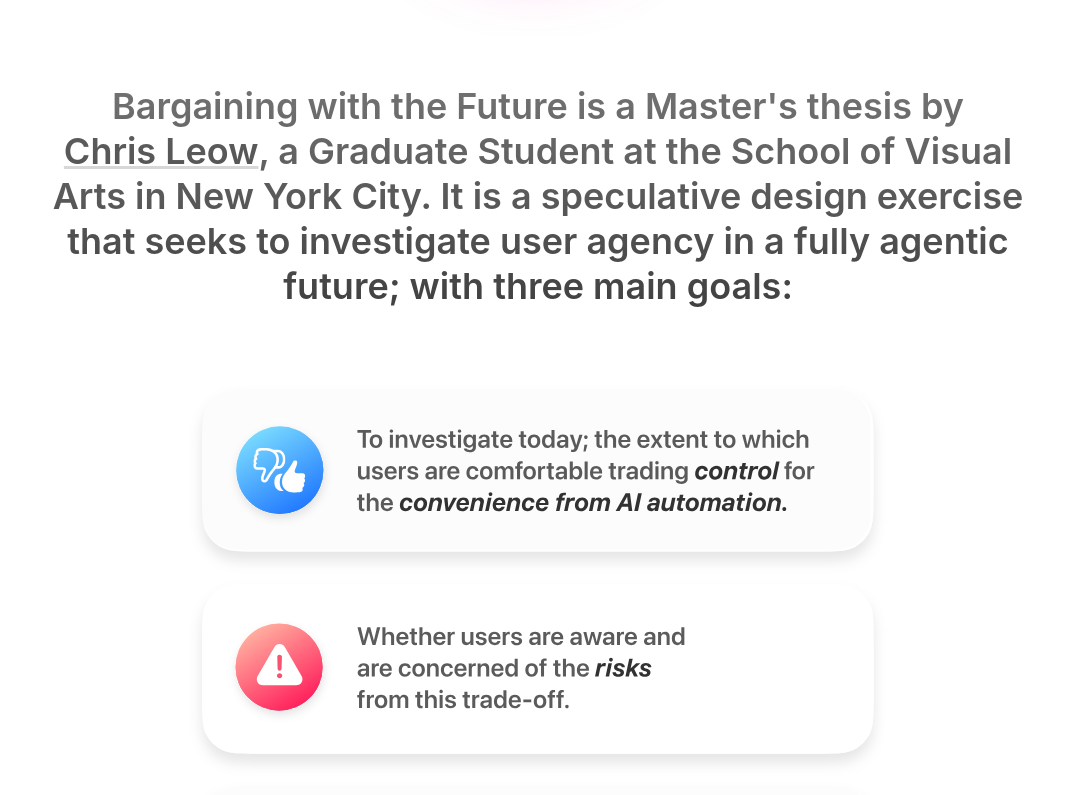
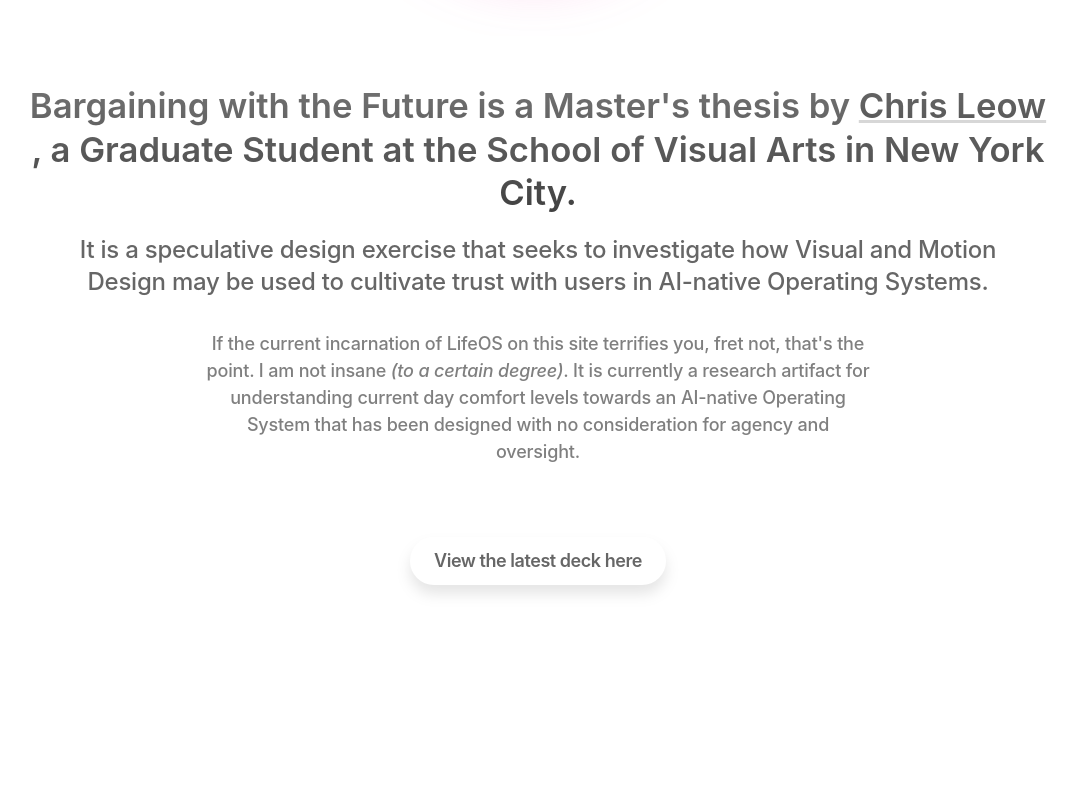
Before and after one commit to ithinkitschris/thesis2, a Next.js app: page /about in a window 1280 px wide. Shown: the part 800-1595 px from the top of the page, without its empty margins (102-1179 px from the left). Built offline with nearby package versions, Linux system fonts and the light colour scheme.

Commit message:
Update page.js

```diff
--- a/app/about/page.js
+++ b/app/about/page.js
@@ -34,8 +34,14 @@ export default function Research() {
 
         {/* Body */}
         <div className="max-w-5xl mx-auto text-center">
-          <p className="text-4xl mx-auto font-semibold tracking-[-0.0em] leading-tight bg-gradient-to-t from-black/75 to-black/55 bg-clip-text text-transparent">
-            Bargaining with the Future is a Master's thesis by <a href="https://www.ithinkitschris.com" target="_blank" rel="noopener noreferrer" className="inline-block underline text-black/10 transition-all duration-100 hover:scale-[0.97] hover:text-white/50">Chris Leow</a>, a Graduate Student at the School of Visual Arts in New York City. It is a speculative design exercise that seeks to investigate user agency in a fully agentic future; with three main goals:
+          <p className="text-[26pt] mx-auto font-semibold tracking-[-0.0em] leading-tight bg-gradient-to-t from-black/75 to-black/55 bg-clip-text text-transparent">
+            Bargaining with the Future is a Master's thesis by <a href="https://www.ithinkitschris.com" target="_blank" rel="noopener noreferrer" className="inline-block underline text-black/10 transition-all duration-100 hover:scale-[0.97] hover:text-white/50">Chris Leow</a>, a Graduate Student at the School of Visual Arts in New York City.
+          </p>
+          <p className="text-2xl font-medium tracking-[-0.01em] mx-auto mt-5 text-black/60 max-w-[90%]">
+            It is a speculative design exercise that seeks to investigate how Visual and Motion Design may be used to cultivate trust with users in AI-native Operating Systems.
+          </p>
+          <p className="text-lg font-medium tracking-[-0.01em] mx-auto leading-normal mt-8 text-black/50 max-w-[65%]">
+            If the current incarnation of LifeOS on this site terrifies you, fret not, that's the point. I am not insane <span className="italic">(to a certain degree)</span>. It is currently a research artifact for understanding current day comfort levels towards an AI-native Operating System that has been designed with no consideration for agency and oversight.
           </p>
           {/* <ul className="list-decimal list-inside text-lg mt-4" >
             <li>To investigate the role of agency in a fully agentic future</li>
@@ -45,7 +51,7 @@ export default function Research() {
         </div>
 
         {/* Images */}
-        <div className="max-w-2xl mx-auto mt-20 mb-12">
+        {/* <div className="max-w-2xl mx-auto mt-20 mb-12">
           <Image
             src="/thesisobjective1.svg"
             alt="Thesis Objective 1"
@@ -67,7 +73,7 @@ export default function Research() {
             height={600}
             className="w-full h-auto rounded-4xl drop-shadow-xl mt-8"
           />
-        </div>
+        </div> */}
 
         {/* <div className="max-w-5xl mx-auto text-center">
           <p className="text-lg mx-auto">
@@ -76,7 +82,7 @@ export default function Research() {
         </div> */}
 
         {/* View Progress Link */}
-        <div className="flex justify-center items-center mt-4 mb-4">
+        <div className="flex justify-center items-center mb-4 mt-18">
           <motion.div
             className="group bg-white hover:bg-black/70 rounded-4xl drop-shadow-xl hover:shadow-none px-6 py-2.5 inline-block cursor-pointer transition-colors duration-200"
             whileHover={{
```
